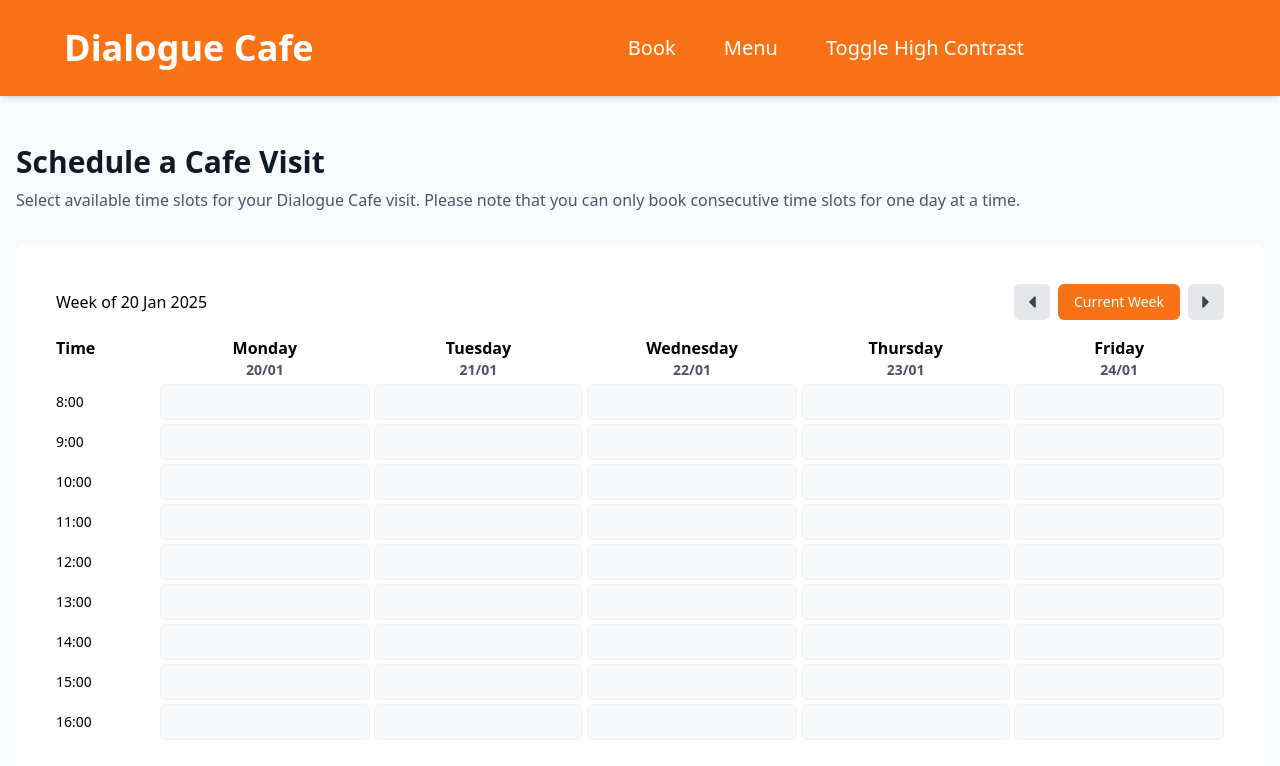
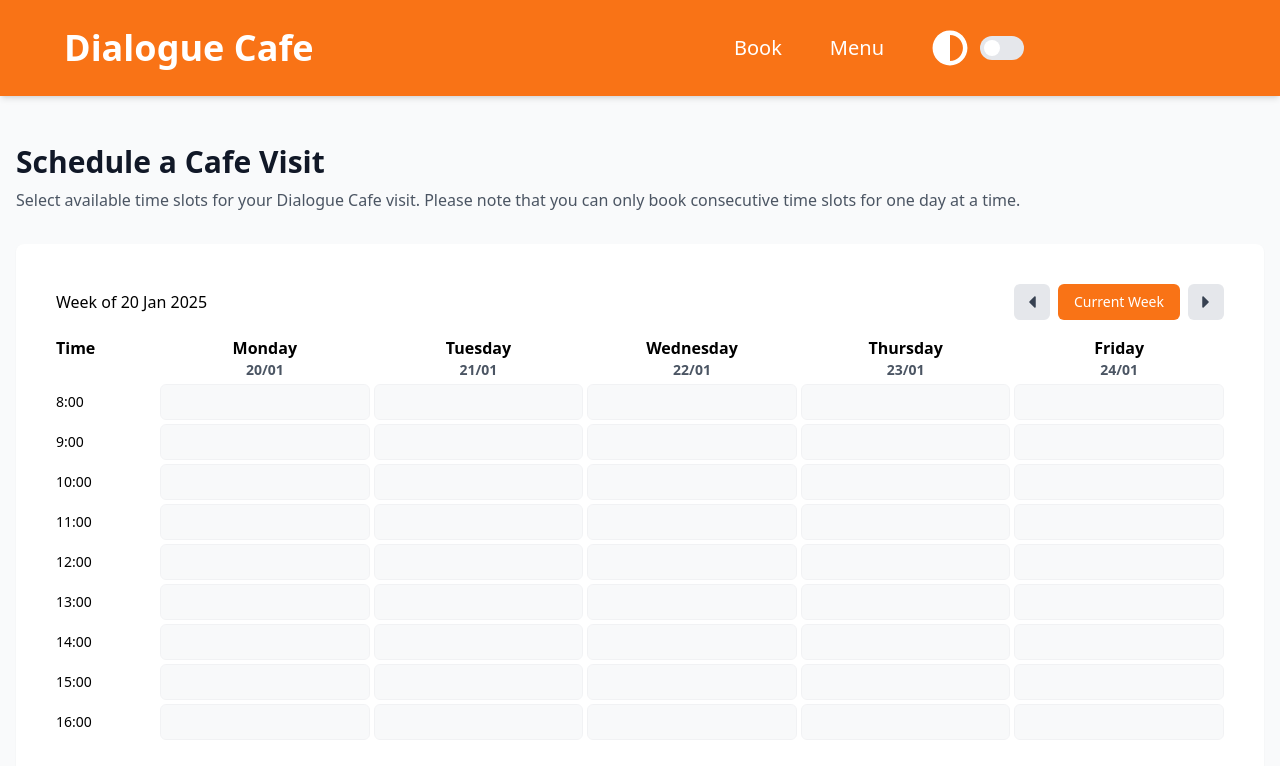
Before and after one commit to nblandos/dialogue-hub, a React (Vite) app in the folder frontend/: page / in a window 1280 px wide. Shown: the top 766 px of the page. Built offline with nearby package versions, Linux system fonts and the light colour scheme.

Commit message:
add toggle switch for high contrast mode

```diff
--- a/frontend/package.json
+++ b/frontend/package.json
@@ -19,6 +19,7 @@
     "test:ci": "vitest run && cypress run"
   },
   "dependencies": {
+    "@headlessui/react": "^2.2.0",
     "date-fns": "^4.1.0",
     "react": "^18.3.1",
     "react-dom": "^18.3.1",
--- a/frontend/src/components/common/Header.jsx
+++ b/frontend/src/components/common/Header.jsx
@@ -1,5 +1,8 @@
 import { Link } from 'react-router-dom';
 import { useState, useEffect} from 'react';
+import { FaAdjust } from "react-icons/fa";
+import { Switch } from '@headlessui/react';
+
 
 
 const Header = () => {
@@ -17,14 +20,11 @@
   };
 
   return (
-
-    // The header colour has insufficient contrast with the text colour in Lighthouse Accessibility Audit
-    // This should be fixed when adding the 'High Contrast Mode' feature
     <nav className="fixed inset-x-0 top-0 z-10 h-24 bg-orange-500 p-4 px-4 shadow-md md:px-16">
       <div className="flex h-full items-center justify-between">
         <div className="text-4xl font-bold text-white">Dialogue Cafe</div>
 
-        <div className="flex gap-12 pr-8 md:pr-48">
+        <div className="flex gap-12 pr-8 md:pr-48 items-center">
           <Link
             to="/"
             className="text-xl font-medium text-white transition-colors hover:text-orange-200"
@@ -37,12 +37,23 @@
           >
             Menu
           </Link>
-          <button
-            onClick={toggleHighContrast}
-            className="text-xl font-medium text-white transition-colors hover:text-orange-200"
-          >
-            Toggle High Contrast
-          </button>
+          <div className="flex items-center gap-3">
+            <FaAdjust size={36} className="text-white" />
+            <Switch
+              checked={isHighContrast}
+              onChange={setIsHighContrast}
+              className={`${
+                isHighContrast ? 'bg-blue-600' : 'bg-gray-200'
+              } relative inline-flex h-6 w-11 items-center rounded-full transition-colors`}
+            >
+              <span className="sr-only">Toggle high contrast mode</span>
+              <span
+                className={`${
+                  isHighContrast ? 'translate-x-6' : 'translate-x-1'
+                } inline-block h-4 w-4 transform rounded-full bg-white transition-transform`}
+              />
+            </Switch>
+          </div>
         </div>
       </div>
     </nav>
--- a/frontend/src/index.css
+++ b/frontend/src/index.css
@@ -17,5 +17,5 @@
 
 .high-contrast .bg-orange-500 {
   /* Sets the color to red so it is brighter when inverted */
-  background-color: #ee1801;
+  background-color: #ff0100;
 }
```
Also changed, not shown: 1 other file (tests, documents, lock files or other folders).
